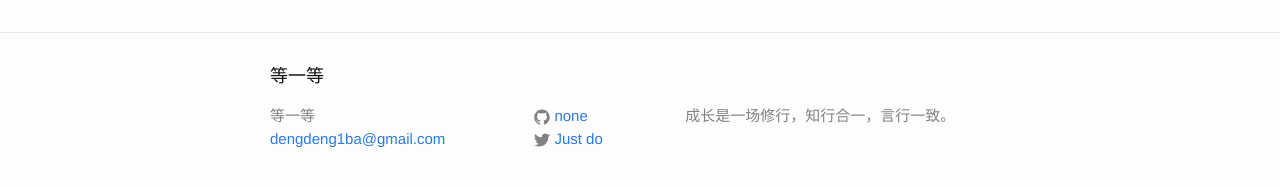
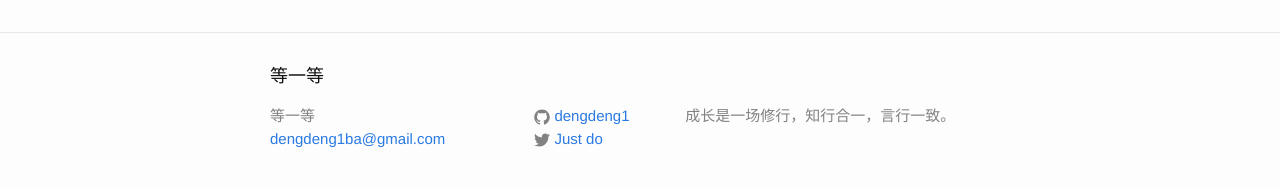
Before and after one commit to dengdeng1/dengdeng1.github.io, a Jekyll site: the page index.html, which Jekyll copies as it is, in a window 1280 px wide. Shown: the part 264-451 px from the top of the page. Built offline with Jekyll 4.4.1, drawn with Linux system fonts in a browser that asks for light colours.

Commit message:
Update index.html

```diff
--- a/index.html
+++ b/index.html
@@ -101,7 +101,7 @@
 
           <li>
             <a href="https://github.com/none"><span class="icon icon--github"><svg viewBox="0 0 16 16"><path fill="#828282" d="M7.999,0.431c-4.285,0-7.76,3.474-7.76,7.761 c0,3.428,2.223,6.337,5.307,7.363c0.388,0.071,0.53-0.168,0.53-0.374c0-0.184-0.007-0.672-0.01-1.32 c-2.159,0.469-2.614-1.04-2.614-1.04c-0.353-0.896-0.862-1.135-0.862-1.135c-0.705-0.481,0.053-0.472,0.053-0.472 c0.779,0.055,1.189,0.8,1.189,0.8c0.692,1.186,1.816,0.843,2.258,0.645c0.071-0.502,0.271-0.843,0.493-1.037 C4.86,11.425,3.049,10.76,3.049,7.786c0-0.847,0.302-1.54,0.799-2.082C3.768,5.507,3.501,4.718,3.924,3.65 c0,0,0.652-0.209,2.134,0.796C6.677,4.273,7.34,4.187,8,4.184c0.659,0.003,1.323,0.089,1.943,0.261 c1.482-1.004,2.132-0.796,2.132-0.796c0.423,1.068,0.157,1.857,0.077,2.054c0.497,0.542,0.798,1.235,0.798,2.082 c0,2.981-1.814,3.637-3.543,3.829c0.279,0.24,0.527,0.713,0.527,1.437c0,1.037-0.01,1.874-0.01,2.129 c0,0.208,0.14,0.449,0.534,0.373c3.081-1.028,5.302-3.935,5.302-7.362C15.76,3.906,12.285,0.431,7.999,0.431z"/></svg>
-</span><span class="dengdeng1">none</span></a>
+</span><span class="username">dengdeng1</span></a>
 
           </li>
 
```
